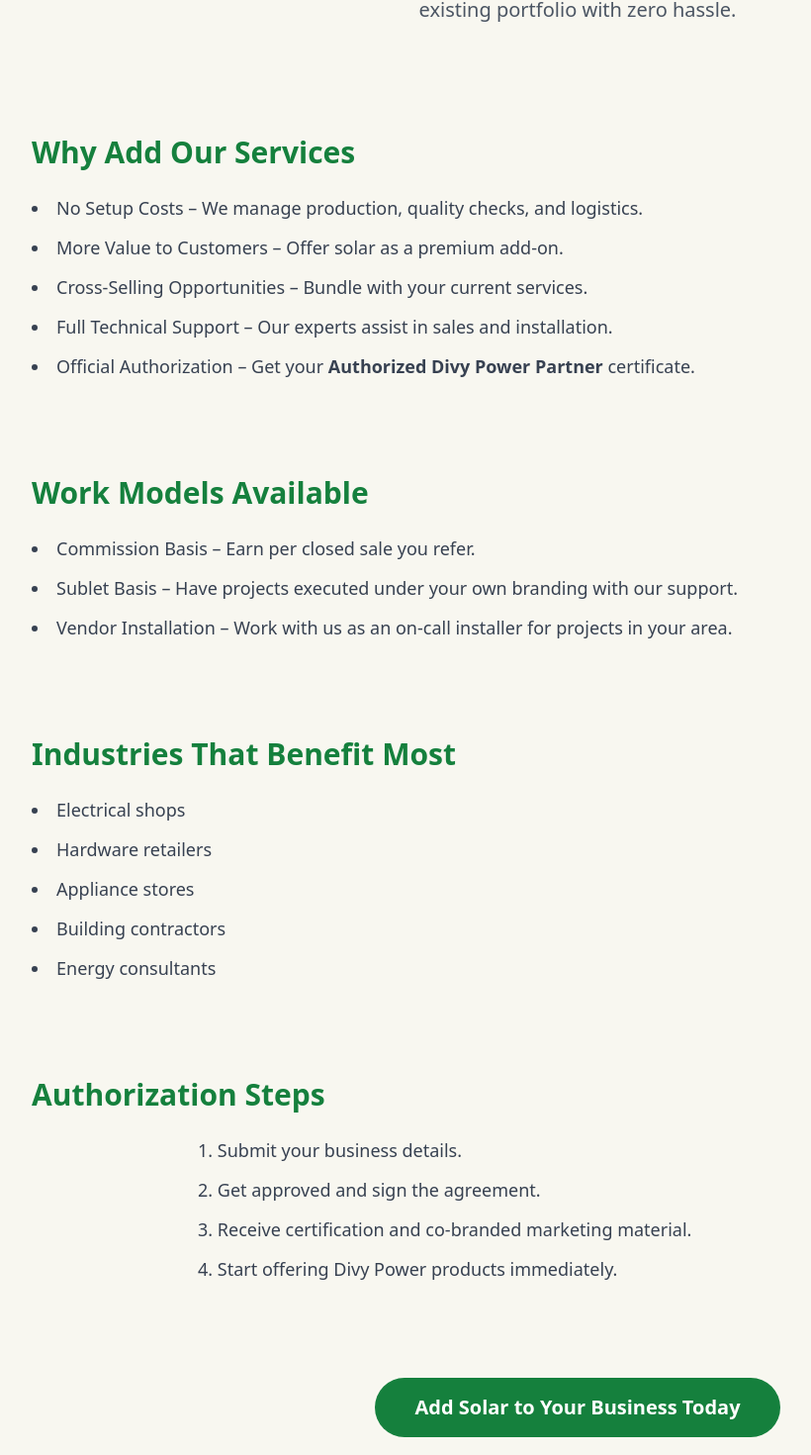
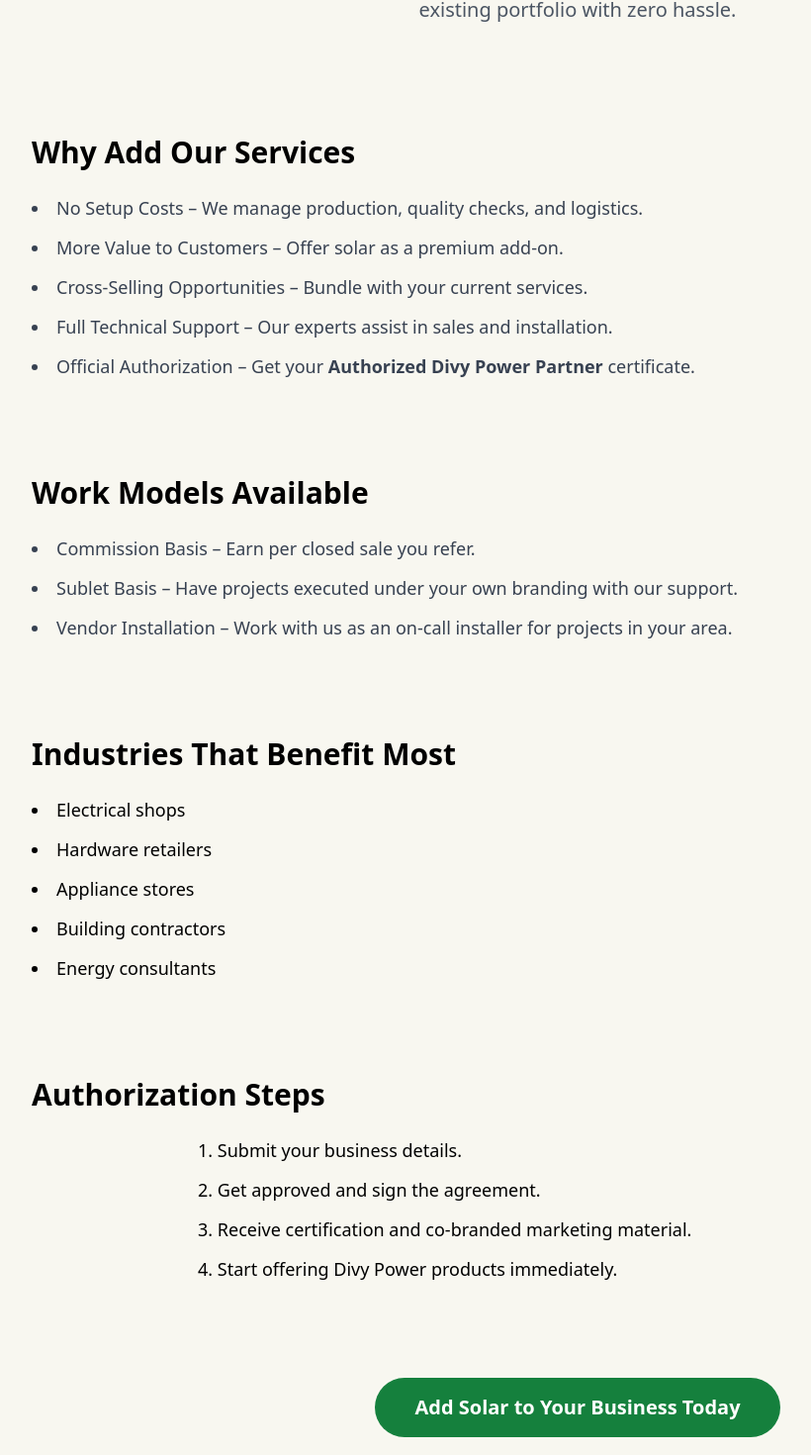
Before and after one commit to vanshika8484/Solar_web, a React (Vite) app: page /add-our-services in a window 1280 px wide. Shown: the part 232-1702 px from the top of the page at 99% size, without its empty margins (56-876 px from the left). Built offline with nearby package versions, Linux system fonts and the light colour scheme; a web font is replaced by a local one.

Commit message:
Update AddOurServices.jsx

```diff
--- a/src/components/AddOurServices.jsx
+++ b/src/components/AddOurServices.jsx
@@ -17,7 +17,7 @@ const AddOurServices = () => {
       {/* Why Add Our Services */}
       <section className="bg-[#f8f7f0] py-12">
         <div className="max-w-6xl mx-auto px-6">
-          <h2 className="text-3xl font-semibold mb-6 text-green-700">
+          <h2 className="text-3xl font-semibold mb-6 text-black">
             Why Add Our Services
           </h2>
           <ul className="list-disc list-inside space-y-3 text-lg text-gray-700">
@@ -32,7 +32,7 @@ const AddOurServices = () => {
 
       {/* Work Models */}
       <section className="py-12 max-w-6xl mx-auto px-6">
-        <h2 className="text-3xl font-semibold mb-6 text-green-700">
+        <h2 className="text-3xl font-semibold mb-6 text-black">
           Work Models Available
         </h2>
         <ul className="list-disc list-inside space-y-3 text-lg text-gray-700">
@@ -45,10 +45,10 @@ const AddOurServices = () => {
       {/* Industries */}
       <section className="bg-[#f8f7f0] py-12">
         <div className="max-w-6xl mx-auto px-6">
-          <h2 className="text-3xl font-semibold mb-6 text-green-700">
+          <h2 className="text-3xl font-semibold mb-6 text-black">
             Industries That Benefit Most
           </h2>
-          <ul className="list-disc list-inside space-y-3 text-lg text-gray-700">
+          <ul className="list-disc list-inside space-y-3 text-lg text-black">
             <li>Electrical shops</li>
             <li>Hardware retailers</li>
             <li>Appliance stores</li>
@@ -60,10 +60,10 @@ const AddOurServices = () => {
 
       {/* Authorization Steps */}
       <section className="py-12 max-w-6xl mx-auto px-6">
-        <h2 className="text-3xl font-semibold mb-6 text-green-700">
+        <h2 className="text-3xl font-semibold mb-6 text-black">
           Authorization Steps
         </h2>
-        <ol className="list-decimal list-inside space-y-3 text-lg text-gray-700 max-w-3xl mx-auto">
+        <ol className="list-decimal list-inside space-y-3 text-lg text-black max-w-3xl mx-auto">
           <li>Submit your business details.</li>
           <li>Get approved and sign the agreement.</li>
           <li>Receive certification and co-branded marketing material.</li>
```
